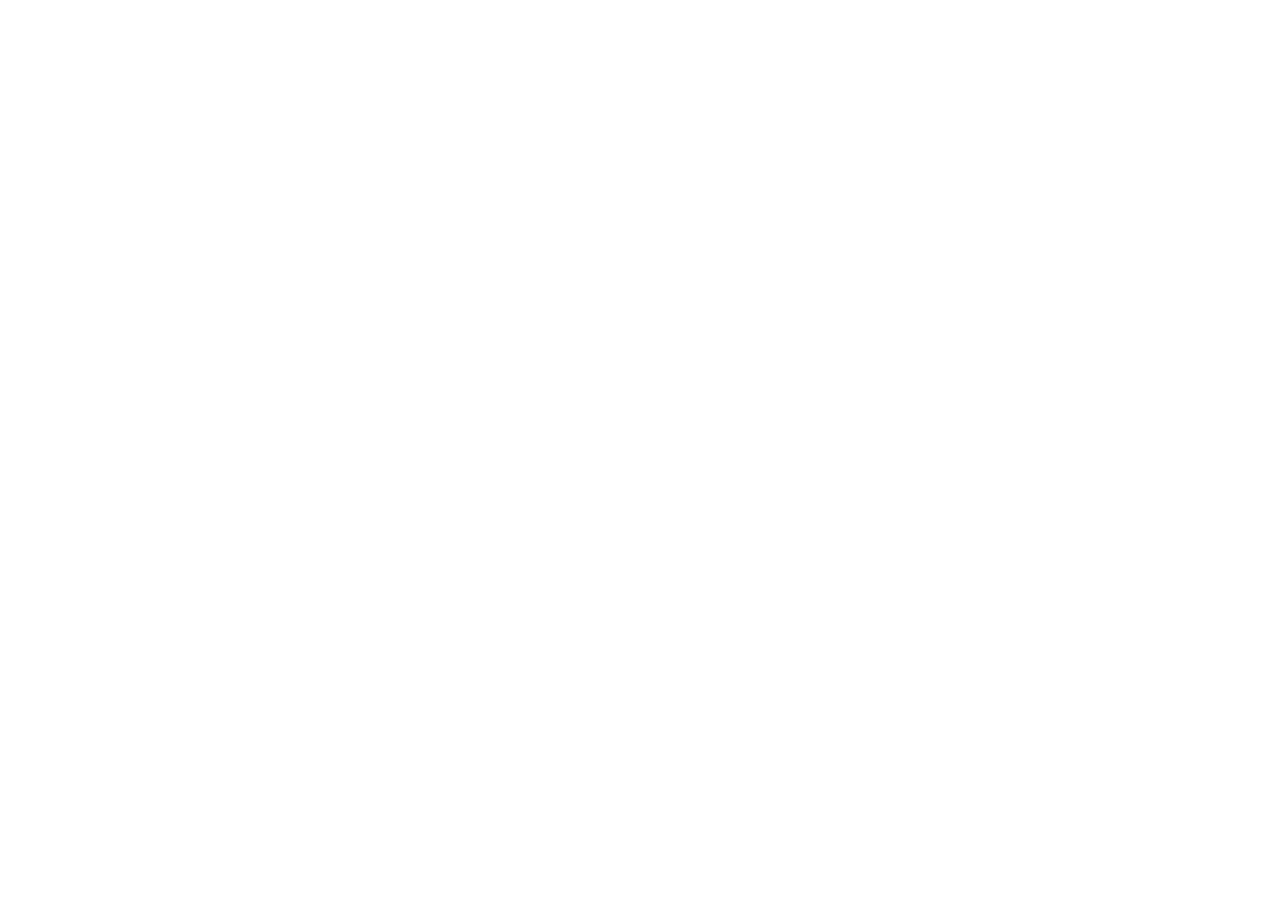
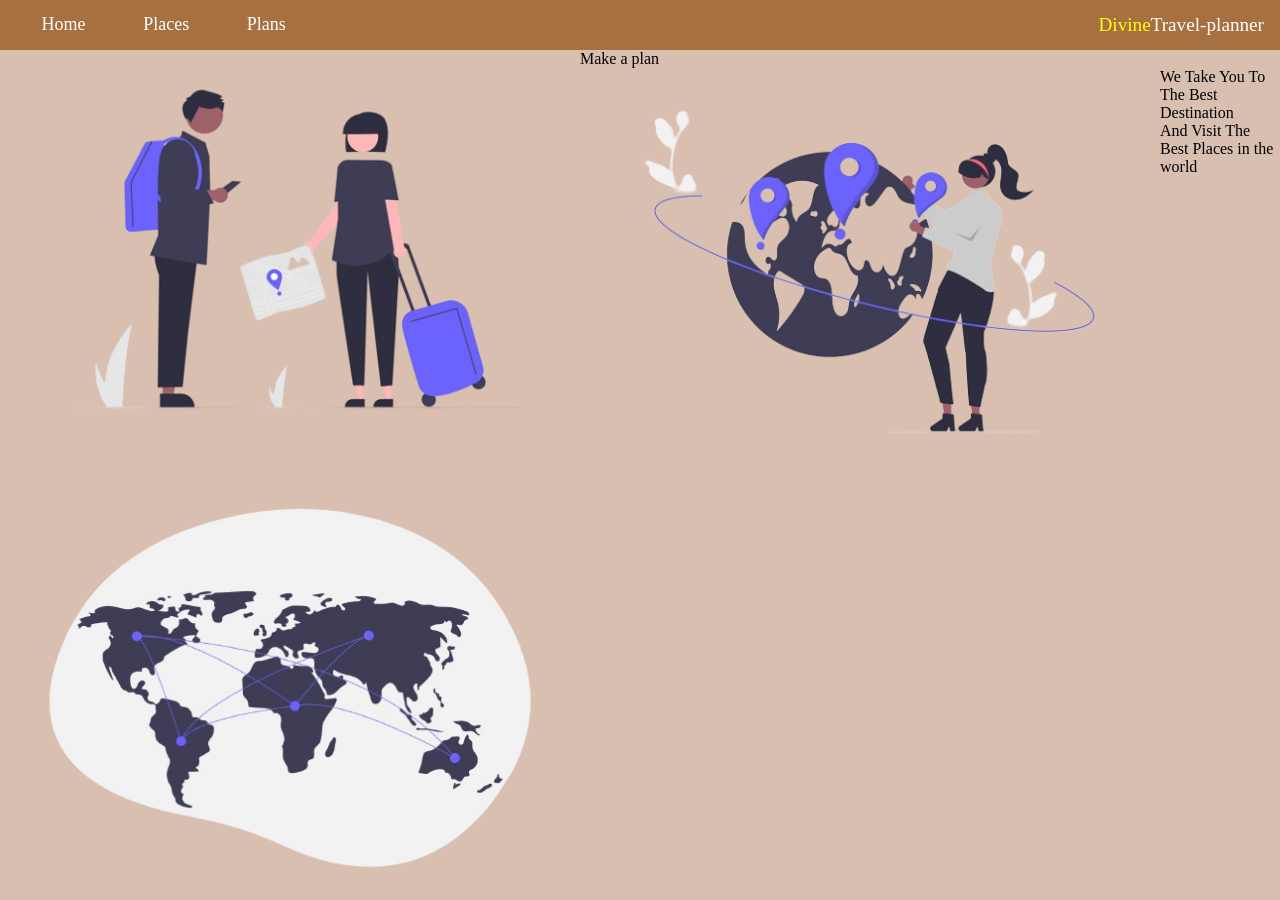
Before and after one commit to Divinechukwuma/front-end-portfolio, a plain HTML site: page index.html in a window 1280 px wide. Before the commit the page ends 800 px from the top, so only its background shows below. Drawn offline with Linux system fonts and the light colour scheme.

Commit message:
created the navbar

```diff
--- /dev/null
+++ b/css/portfolio.css
@@ -0,0 +1,73 @@
+*{
+    margin: 0;
+    padding: 0;
+    box-sizing: border-box;
+}
+
+body{
+    background-color: var(--BGCOLOR);
+ }
+
+/*|| VARIABLES START HERE*/
+:root{
+ /*|| COLORS*/
+ --BGCOLOR:#d9bfb0;
+ --NAVCOLOR:#a67041;
+ --NAVHOVER:#733a26;
+ --LOGO:yellow;
+ --NAVTEXT:white;
+
+}
+
+
+/*|| VARIABLS ENDS HERE*/
+
+/*|| NAVBAR STARTS HERE*/
+.nav_ul{
+    list-style-type: none;
+    margin-right: 4%;
+    overflow: hidden;
+    background-color:var(--NAVCOLOR);
+    width: 100%;
+}
+
+.nav_ul li{
+    float:left;
+    margin-left: 2%;
+    font-size: large;
+    padding: 14px 16px;
+    color: var(--NAVTEXT);
+}
+
+.nav_ul li a{
+    text-decoration: none;
+    color:var(--NAVTEXT);
+}
+
+#logo{
+    float: right;
+    font-size: larger;
+
+}
+#logo span{
+    color:var(--LOGO);
+}
+
+.nav_ul li a:hover{
+    text-decoration: underline;
+    background-color: var(--NAVHOVER) ;
+    padding: 14px 16px;
+}
+
+/*|| NAVBAR ENDS HERE*/
+
+/*|| HOME STARTS HERE*/
+
+ .container_img{
+   float: left;
+    left: 25%;
+    top: 1%;
+    width: 580px;
+
+ }
+/*|| HOME ENDS H5RE*/
--- a/index.html
+++ b/index.html
@@ -1,11 +1,51 @@
 <!DOCTYPE html>
 <html lang="en">
+
 <head>
     <meta charset="UTF-8">
     <meta name="viewport" content="width=device-width, initial-scale=1.0">
     <title>Divine travel-planner</title>
+    <link rel="stylesheet" href="css\portfolio.css">
 </head>
+
 <body>
 
+    <!-- || NAVBAR SESSION START HERE -->
+    <header>
+        <section>
+            <nav class="nav_section">
+                <ul class="nav_ul">
+                    <li id="logo"><span>Divine</span>Travel-planner</li>
+                    <li class="nav_li"><a href="">Home</a></li>
+                    <li class="nav_li"><a href="">Places</a></li>
+                    <li class="nav_li"><a href="">Plans</a></li>
+                </ul>
+            </nav>
+        </section>
+    </header>
+    <!--|| NAVBAR SESSIONS ENDS HERE-->
+
+    <!--|| HOMW STARTS HERE-->
+    <div class="container">
+        <figure>
+            <img class="container_img" src="image\undraw_Travelers_re_y25a-removebg-preview.png" alt="tr">
+            <figcaption>Make a plan </figcaption>
+        </figure>
+        <figure>
+            <img class="container_img" src="image\undraw_World_re_768g-removebg-preview.png"
+                alt="image\undraw_World_re_768g-removebg-preview.png">
+            <figcaption>We Take You To The Best Destination</figcaption>
+        </figure>
+        <figure>
+            <img class="container_img" src="image\undraw_connected_world_wuay__1_-removebg-preview.png"
+                alt="undraw_connected_world_wuay__1_-removebg-preview">
+            <figcaption>And Visit The Best Places in the world</figcaption>
+        </figure>
+    </div>
+
+
+    <!--||HOME ENDS HERE-->
+
 </body>
+
 </html>
```
Also changed, not shown: image/undraw_Everywhere_together_re_xe5a.png (added), image/undraw_Travelers_re_y25a-removebg-preview.png (added), image/undraw_World_re_768g-removebg-preview.png (added), image/undraw_connected_world_wuay__1_-removebg-preview.png (added).
